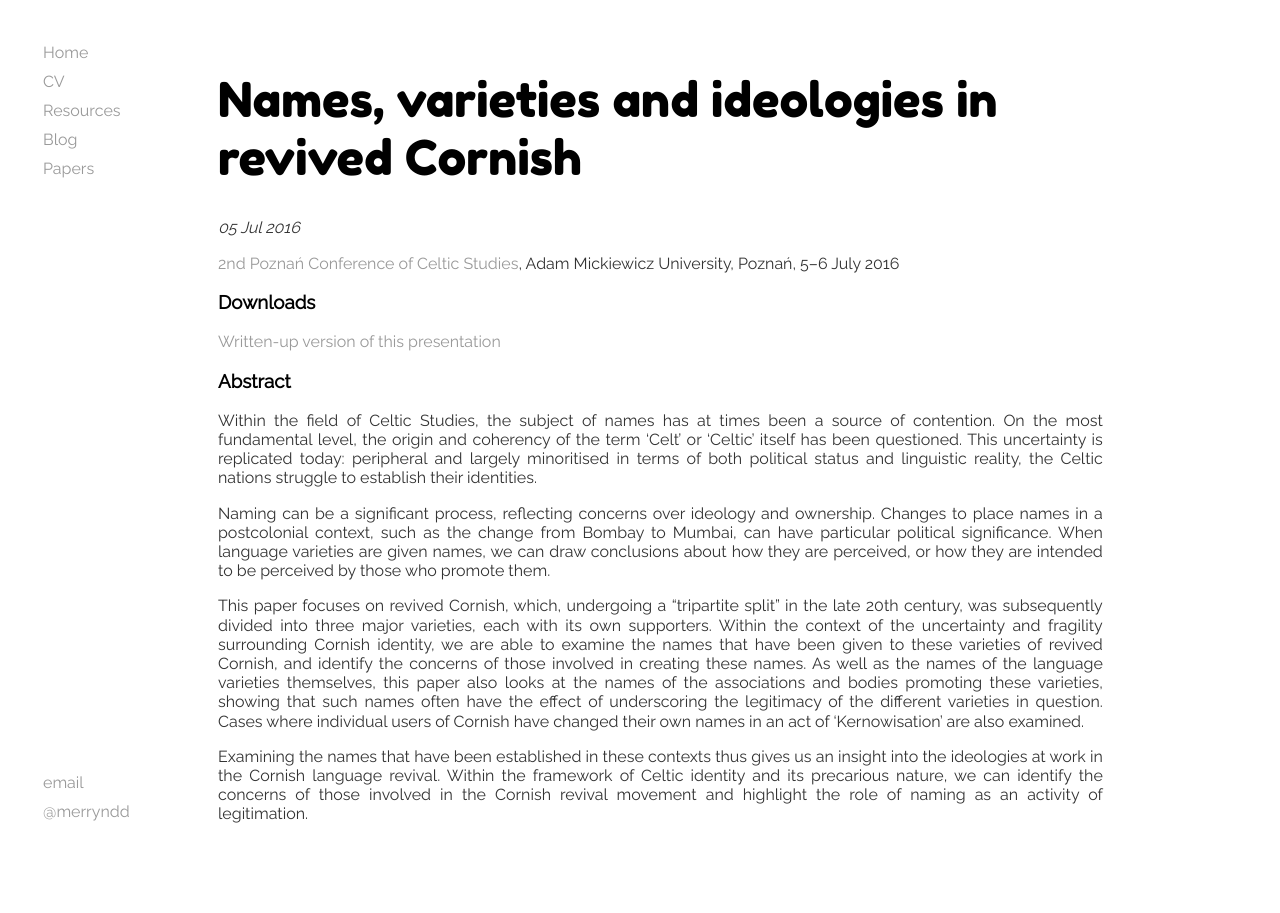
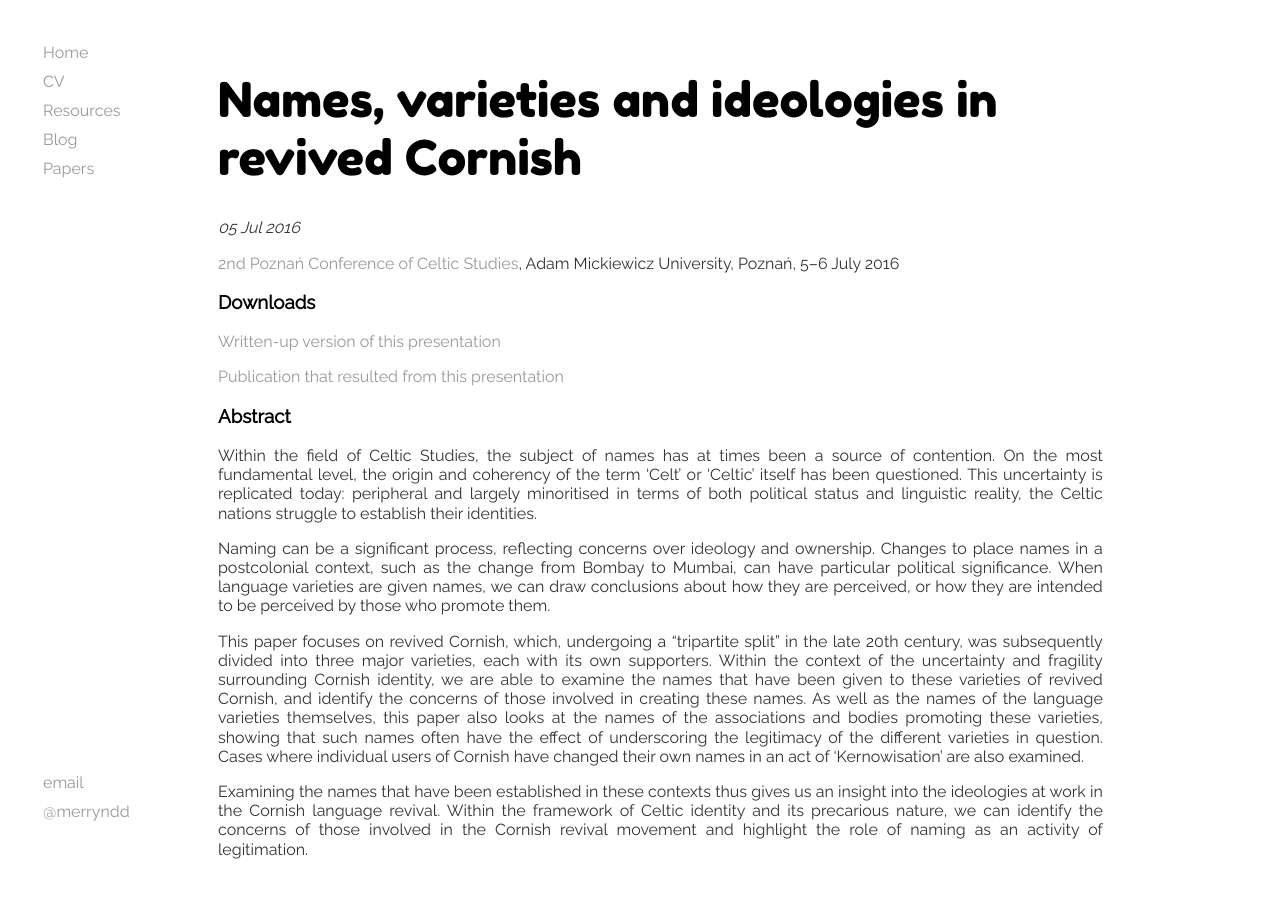
Before and after one commit to merryndd/merryndd.github.io, a Jekyll site: the page built from _posts/2016-07-05-names.html, in a window 1280 px wide. Built offline with Jekyll 4.4.1, drawn with Linux system fonts in a browser that asks for light colours.

Commit message:
Update 2016-07-05-names.html

```diff
--- a/_posts/2016-07-05-names.html
+++ b/_posts/2016-07-05-names.html
@@ -8,6 +8,7 @@ categories: [papers]
 
 <h3>Downloads</h3>
 <p><a href="https://www.academia.edu/27249633/">Written-up version of this presentation</a></p>
+<p><a href="http://www.academia.edu/34446007/">Publication that resulted from this presentation</a></p>
 
 <h3>Abstract</h3>
 <p>Within the field of Celtic Studies, the subject of names has at times been a source of contention. On the most fundamental level, the origin and coherency of the term ‘Celt’ or ‘Celtic’ itself has been questioned. This uncertainty is replicated today: peripheral and largely minoritised in terms of both political status and linguistic reality, the Celtic nations struggle to establish their identities.</p>
```
